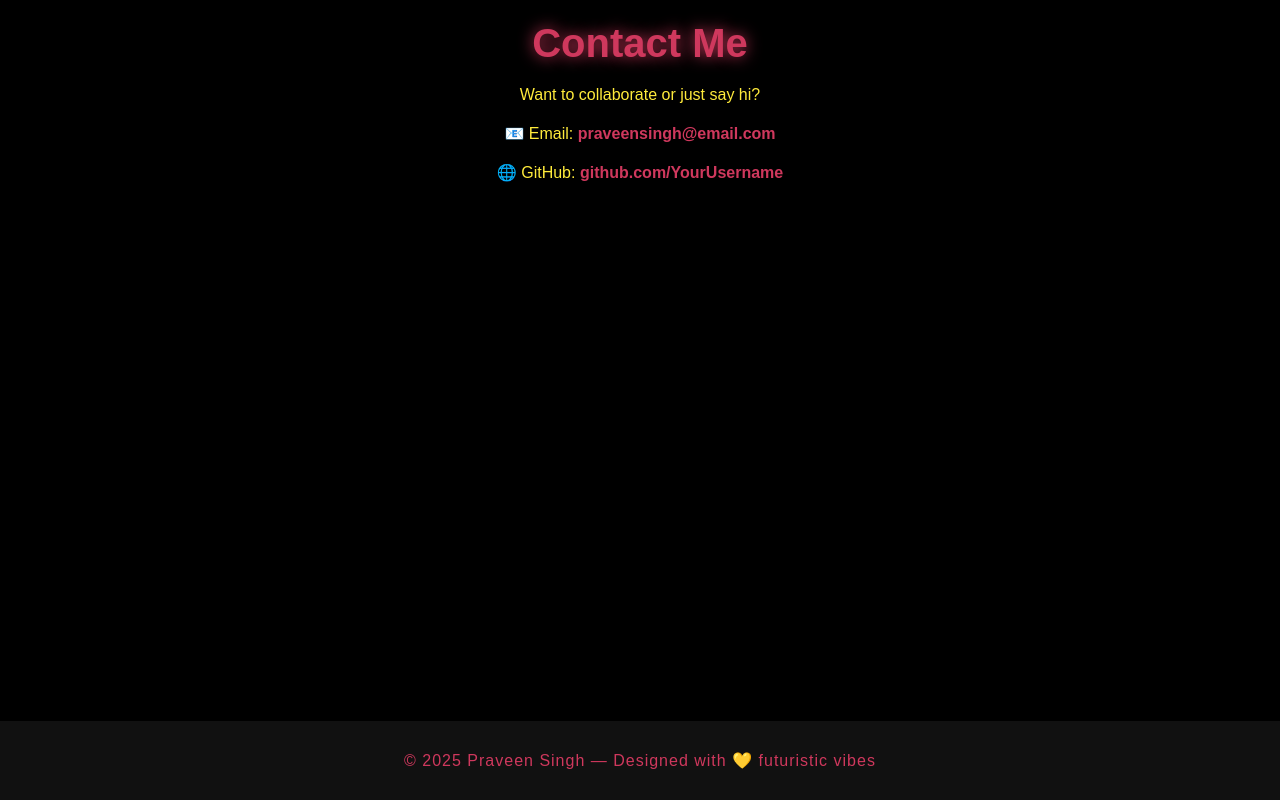
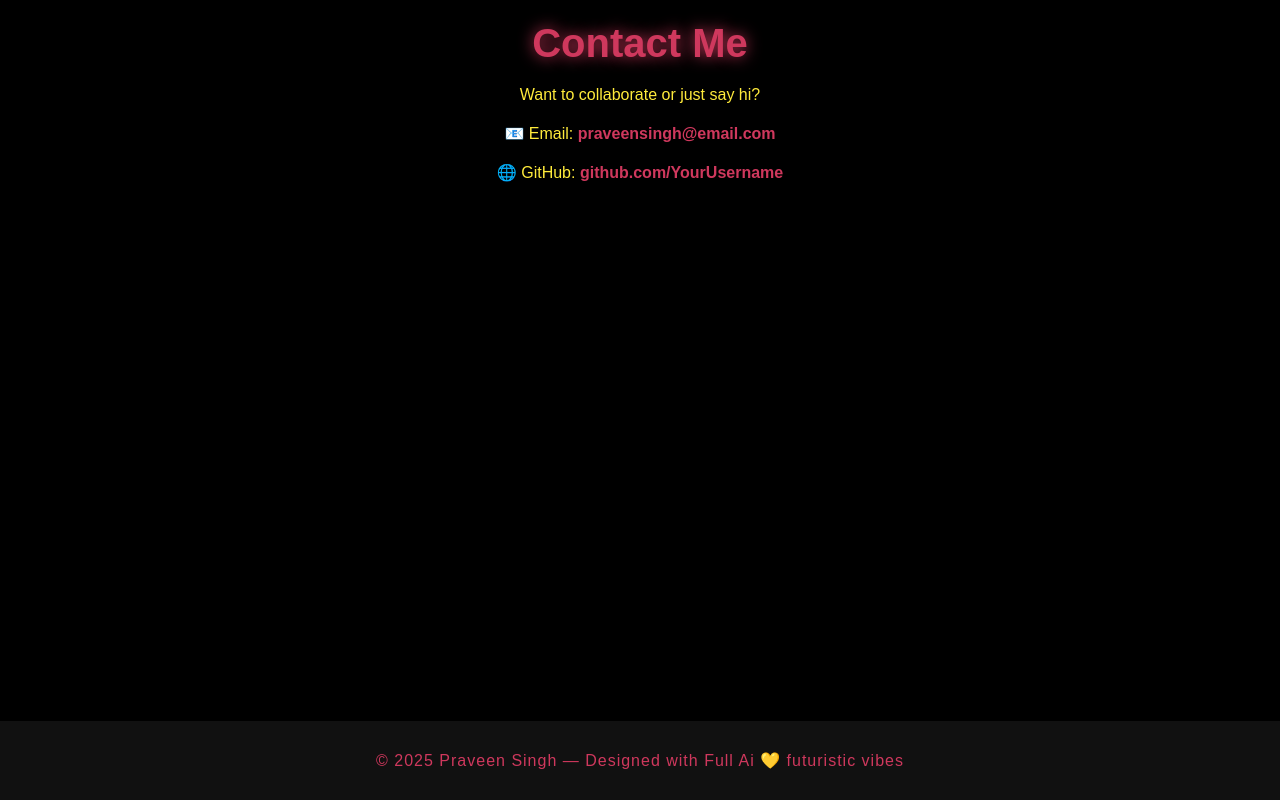
Before and after one commit to praveen-singh07/portfolio, a plain HTML site: page index.html in a window 1280 px wide. Shown: the part 3279-4079 px from the top of the page. Drawn offline with Linux system fonts and the light colour scheme.

Commit message:
version 0.1

```diff
--- a/index.html
+++ b/index.html
@@ -339,7 +339,7 @@
     <p>🌐 GitHub: <a href="https://github.com/YourUsername" target="_blank">github.com/YourUsername</a></p>
   </section>
 
-  <footer>© 2025 Praveen Singh — Designed with 💛 futuristic vibes</footer>
+  <footer>© 2025 Praveen Singh — Designed with Full Ai 💛 futuristic vibes</footer>
 
   <script>
     // Scroll Animation
```
